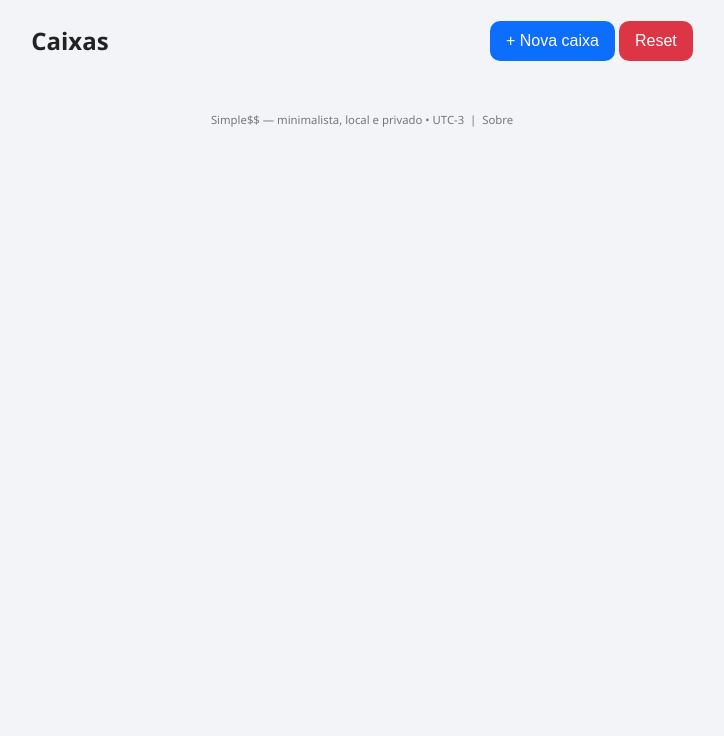
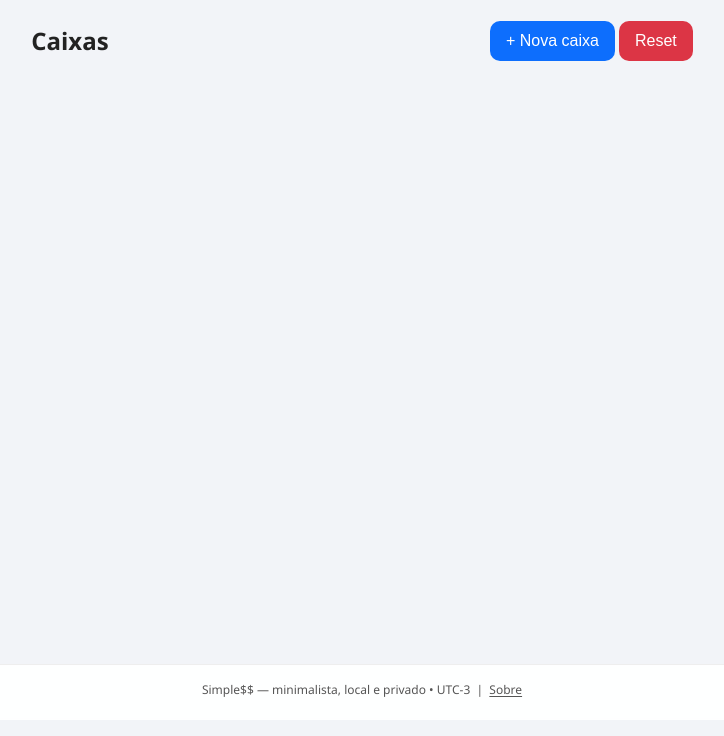
Before and after one commit to Leaphar1979/simpless, a plain HTML site: page index.html in a window 1280 px wide. Shown: the part 64-800 px from the top of the page, without its empty margins (278-1002 px from the left). Drawn offline with Linux system fonts and the light colour scheme.

Commit message:
Update index.html

```diff
--- a/index.html
+++ b/index.html
@@ -9,33 +9,40 @@
   <link rel="manifest" href="/simpless/manifest.json" />
   <meta name="theme-color" content="#f7941d" />
 
-  <!-- iOS (ícone e modo app) -->
+  <!-- iOS (modo app + ícone) -->
   <meta name="apple-mobile-web-app-capable" content="yes" />
   <meta name="apple-mobile-web-app-status-bar-style" content="default" />
   <meta name="apple-mobile-web-app-title" content="Simple$$" />
-  <!-- iOS usa preferencialmente 180x180 -->
   <link rel="apple-touch-icon" sizes="180x180" href="/simpless/icons/apple-touch-icon.png" />
 
-  <!-- Android / navegadores (favicons e ícones fallback) -->
+  <!-- Favicons / fallback -->
   <link rel="icon" type="image/png" sizes="32x32" href="/simpless/icons/favicon-32.png" />
   <link rel="icon" type="image/png" sizes="64x64" href="/simpless/icons/favicon-64.png" />
-  <!-- Alguns navegadores Android ainda consultam rel=icon maiores como fallback -->
   <link rel="icon" type="image/png" sizes="192x192" href="/simpless/icons/icon-192.png" />
   <link rel="icon" type="image/png" sizes="512x512" href="/simpless/icons/icon-512.png" />
 
   <!-- CSS -->
-  <link rel="stylesheet" href="/simpless/style.css?v=8" />
+  <link rel="stylesheet" href="/simpless/style.css?v=9" />
 
-  <!-- CSS crítico inline (mantido) -->
+  <!-- CSS crítico inline -->
   <style>
     :root{
       --bg:#f2f4f8; --fg:#222; --card:#fff; --muted:#666;
       --primary:#0d6efd; --danger:#dc3545; --ok:#28a745;
+      --footer-h:56px;
     }
     *{box-sizing:border-box}
-    body{font-family:"Segoe UI",system-ui,-apple-system,Arial,sans-serif;
-      background:var(--bg);color:var(--fg);margin:0;}
-    main{max-width:700px;margin:0 auto;min-height:100dvh;padding:1.2rem}
+    html,body{height:100%}
+    body{
+      font-family:"Segoe UI",system-ui,-apple-system,Arial,sans-serif;
+      background:var(--bg);color:var(--fg);margin:0;
+    }
+    main{
+      max-width:700px;margin:0 auto;min-height:100dvh;padding:1.2rem;
+      /* espaço para o rodapé fixo não cobrir conteúdo */
+      padding-bottom: calc(var(--footer-h) + env(safe-area-inset-bottom, 0px) + 16px);
+    }
+
     .topbar{display:flex;align-items:center;gap:.6rem}
     .topbar h1{margin:.2rem 0;font-size:1.6rem}
     .subtitle{color:var(--muted);font-size:.9rem}
@@ -55,7 +62,6 @@
     .badge{background:#eef1f6;border-radius:999px;padding:.1rem .5rem;color:#333;font-size:.75rem}
     .balance-positive{color:var(--ok)}
     .balance-negative{color:var(--danger)}
-    footer.foot{margin:2rem 0 1rem;color:#777;text-align:center;font-size:.85rem}
     fieldset.period-field{border:1px solid #eee;border-radius:10px;padding:.6rem;margin:.6rem 0;}
     .hidden{display:none}
     .actions{display:flex;gap:.6rem;justify-content:flex-end;margin-top:1rem}
@@ -72,6 +78,27 @@
     .exp-item .actions{display:flex;gap:.4rem}
     .edit-btn{background:#ffc107;color:#111;border:none;border-radius:8px;padding:.35rem .6rem;cursor:pointer;font-size:.85rem}
     .del-btn{background:var(--danger);color:#fff;border:none;border-radius:8px;padding:.35rem .6rem;cursor:pointer;font-size:.85rem}
+
+    /* Rodapé fixo visível no app instalado (Android/iOS) */
+    footer.foot{
+      position:fixed;left:0;right:0;bottom:0;height:var(--footer-h);
+      display:flex;align-items:center;justify-content:center;
+      background:rgba(255,255,255,.92);
+      -webkit-backdrop-filter:saturate(180%) blur(8px);
+      backdrop-filter:saturate(180%) blur(8px);
+      border-top:1px solid #eee;
+      padding:0 12px;
+      padding-bottom: calc(env(safe-area-inset-bottom, 0px) + 6px);
+      z-index:1000;
+      color:#555;
+      font-size:.9rem;
+      text-align:center;
+    }
+    footer.foot a{
+      color:#555;
+      text-decoration:underline;
+      text-underline-offset:2px;
+    }
   </style>
 </head>
 <body>
@@ -184,18 +211,19 @@
         </div>
       </div>
     </section>
+  </main>
 
+  <!-- Rodapé fixo visível no app -->
   <footer class="foot">
     <small>
       Simple$$ — minimalista, local e privado • UTC-3
       &nbsp;|&nbsp;
-        <a href="/simpless/sobre.html" style="color:inherit;text-decoration:none;">Sobre</a>
+      <a href="/simpless/sobre.html">Sobre</a>
     </small>
   </footer>
-  </main>
 
   <!-- JS -->
-  <script src="/simpless/js/app.js?v=8" defer></script>
+  <script src="/simpless/js/app.js?v=9" defer></script>
 
   <!-- Registro do Service Worker -->
   <script>
```
Lines whose indentation alone changed are shown as unchanged.
